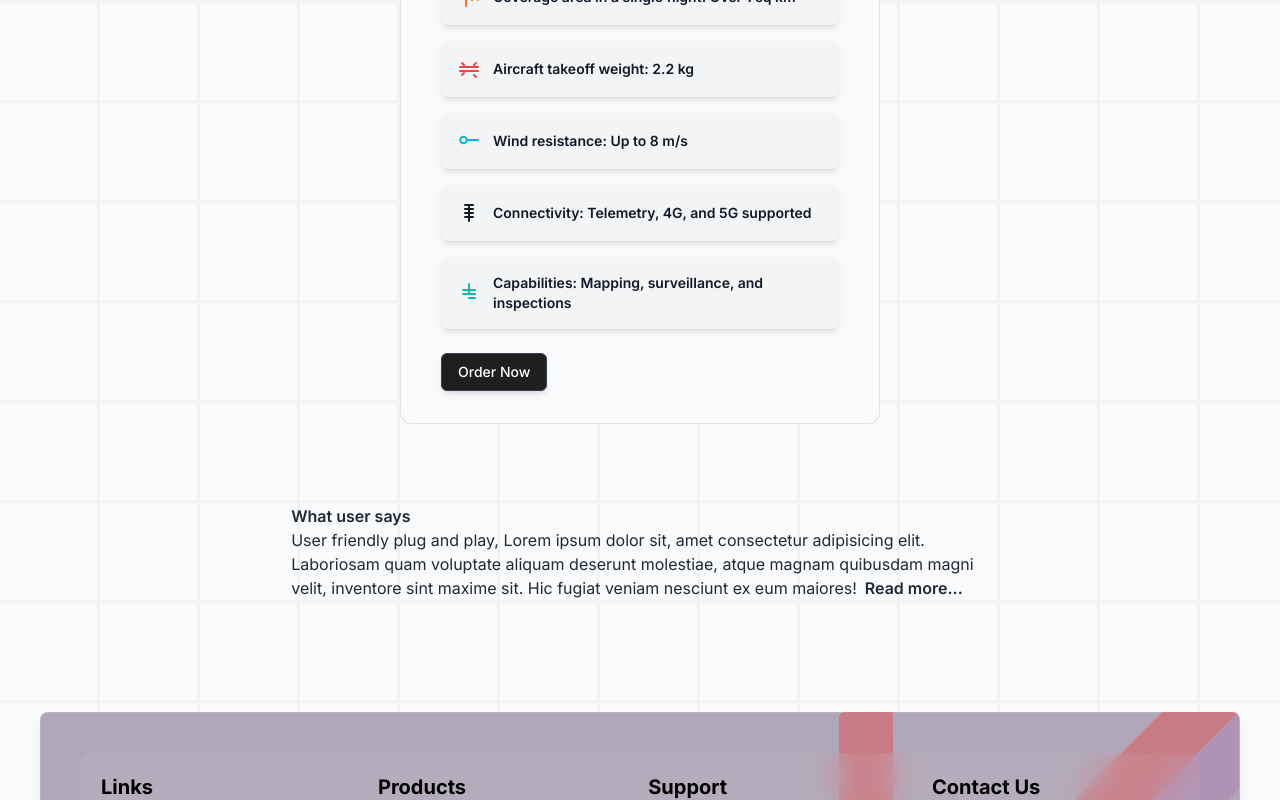
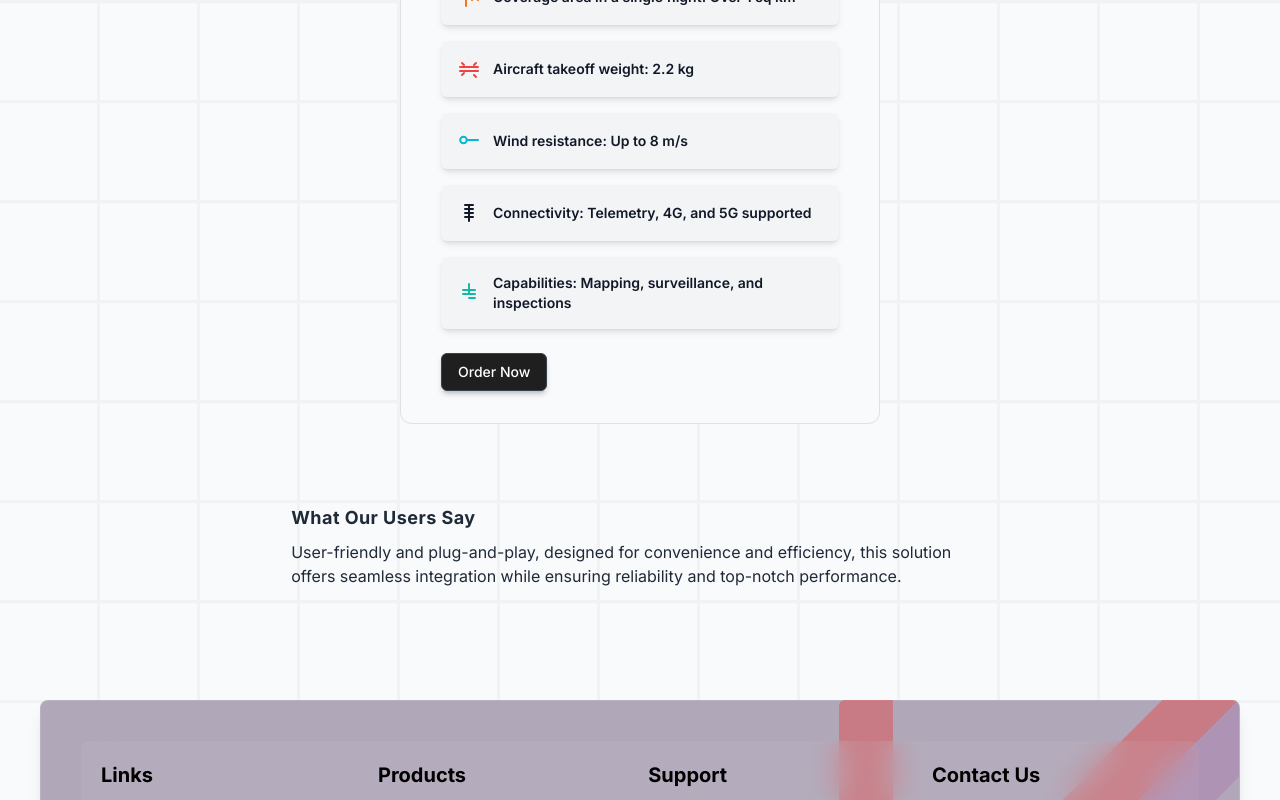
Before and after one commit to vag-web/vagsheer, a Next.js app: page /products in a window 1280 px wide. Shown: the part 1000-1800 px from the top of the page. Built offline with nearby package versions, Linux system fonts and the light colour scheme.

Commit message:
product page updated

```diff
--- a/app/products/page.tsx
+++ b/app/products/page.tsx
@@ -26,18 +26,15 @@ const Products = () => {
               <ThreeDCardDemo />
 
               <div className="text-gray-800 text-base max-w dark:text-neutral-300 mx-4">
-                <h2 className="font-semibold">What user says</h2>
-                User friendly plug and play, Lorem ipsum dolor sit, amet
-                consectetur adipisicing elit. Laboriosam quam voluptate aliquam
-                deserunt molestiae, atque magnam quibusdam magni velit,
-                inventore sint maxime sit. Hic fugiat veniam nesciunt ex eum
-                maiores!
-                <Link
-                  href="/about"
-                  className="text-purple-500 font-semibold ml-2"
-                >
-                  Read more...
-                </Link>
+                <h2 className="text-lg font-bold text-gray-800 tracking-wide">
+                  What Our Users Say
+                </h2>
+
+                <p className="mt-2">
+                  User-friendly and plug-and-play, designed for convenience and
+                  efficiency, this solution offers seamless integration while
+                  ensuring reliability and top-notch performance.
+                </p>
               </div>
             </div>
           </div>
--- a/components/ThreeDCards.tsx
+++ b/components/ThreeDCards.tsx
@@ -181,7 +181,7 @@ export function ThreeDCardDemo() {
         </CardItem>
         <CardItem translateZ="100" className="w-full mt-4">
           <Image
-            src="/carousel/c10.JPG"
+            src="/carousel/c7.jpg"
             height="1000"
             width="1000"
             className="h-60 w-full object-cover rounded-xl group-hover/card:shadow-xl"
@@ -210,7 +210,7 @@ export function ThreeDCardDemo() {
             </ul>
             <div className="flex items-center mt-6">
               <Link href="" className="">
-                <div className="">
+                <div className="shadow-md">
                   <Button4>Order Now</Button4>
                 </div>
               </Link>
```
